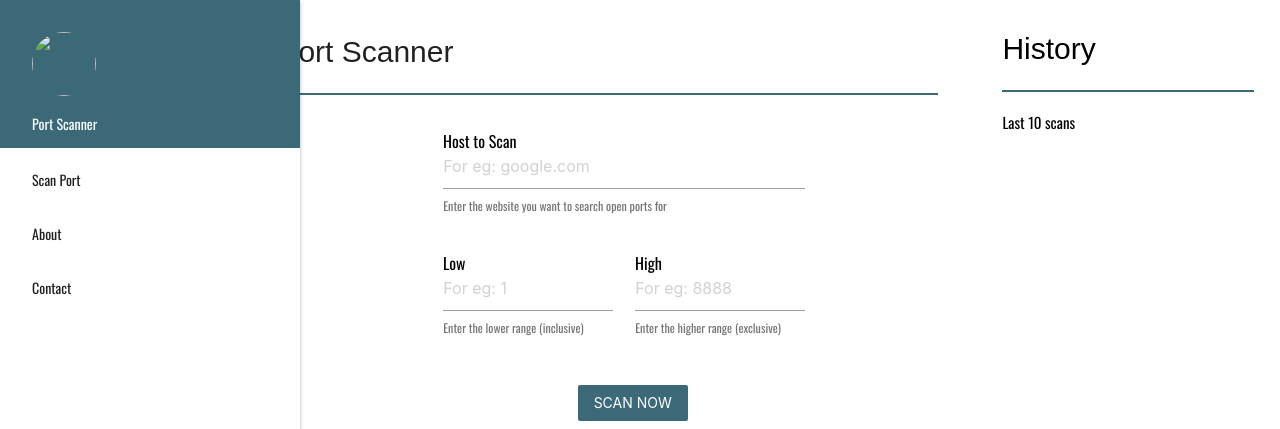
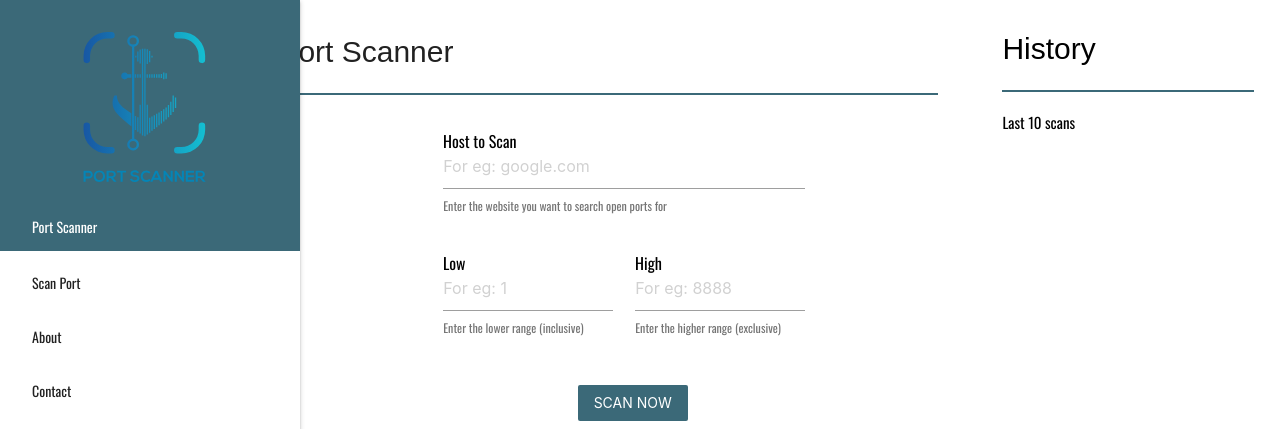
Before and after one commit to vinitshahdeo/PortScanner, a Flask app: page / in a window 1280 px wide. Shown: the top 429 px of the page. Run offline with Flask 2, Linux system fonts and the light colour scheme; some web fonts are replaced.

Commit message:
Added in logo

```diff
--- a/src/templates/index.html
+++ b/src/templates/index.html
@@ -27,7 +27,7 @@
                     <div class="background" style="background-color:  #3b6978;">
                         <!-- <img src="images/office.jpg"> -->
                     </div>
-                    <a href="#user"><img class="circle" src=""></a>
+                    <a href="#name"><img class="rounded" src="static\img\logo.svg" width="225" height="150"></a>
                     <a href="#name"><span class="white-text name" style="padding-bottom: 5%;" class="navtitle">Port
                             Scanner<br></span></a>
                 </div>
```
Also changed, not shown: src/static/img/logo.svg (added).
